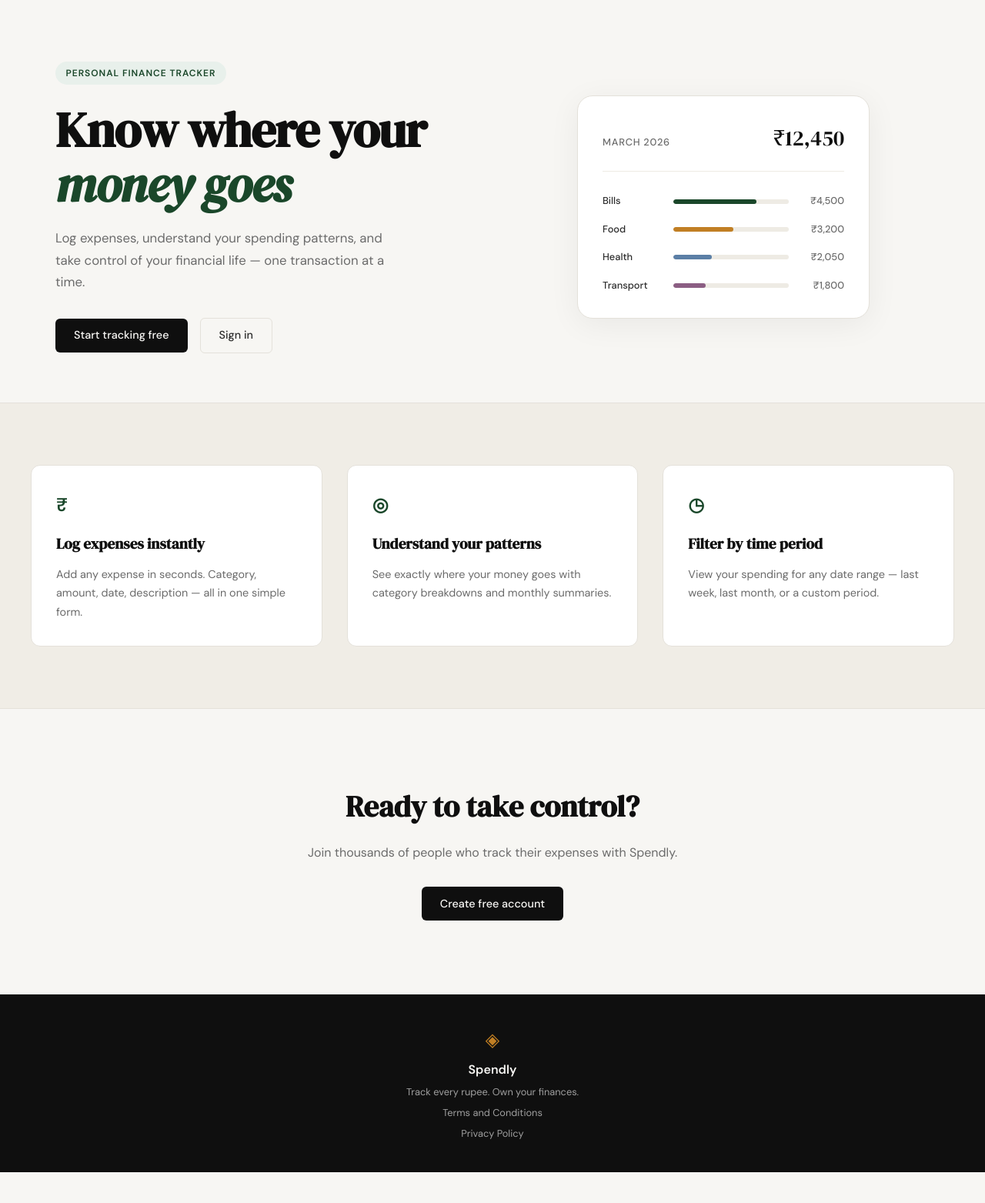
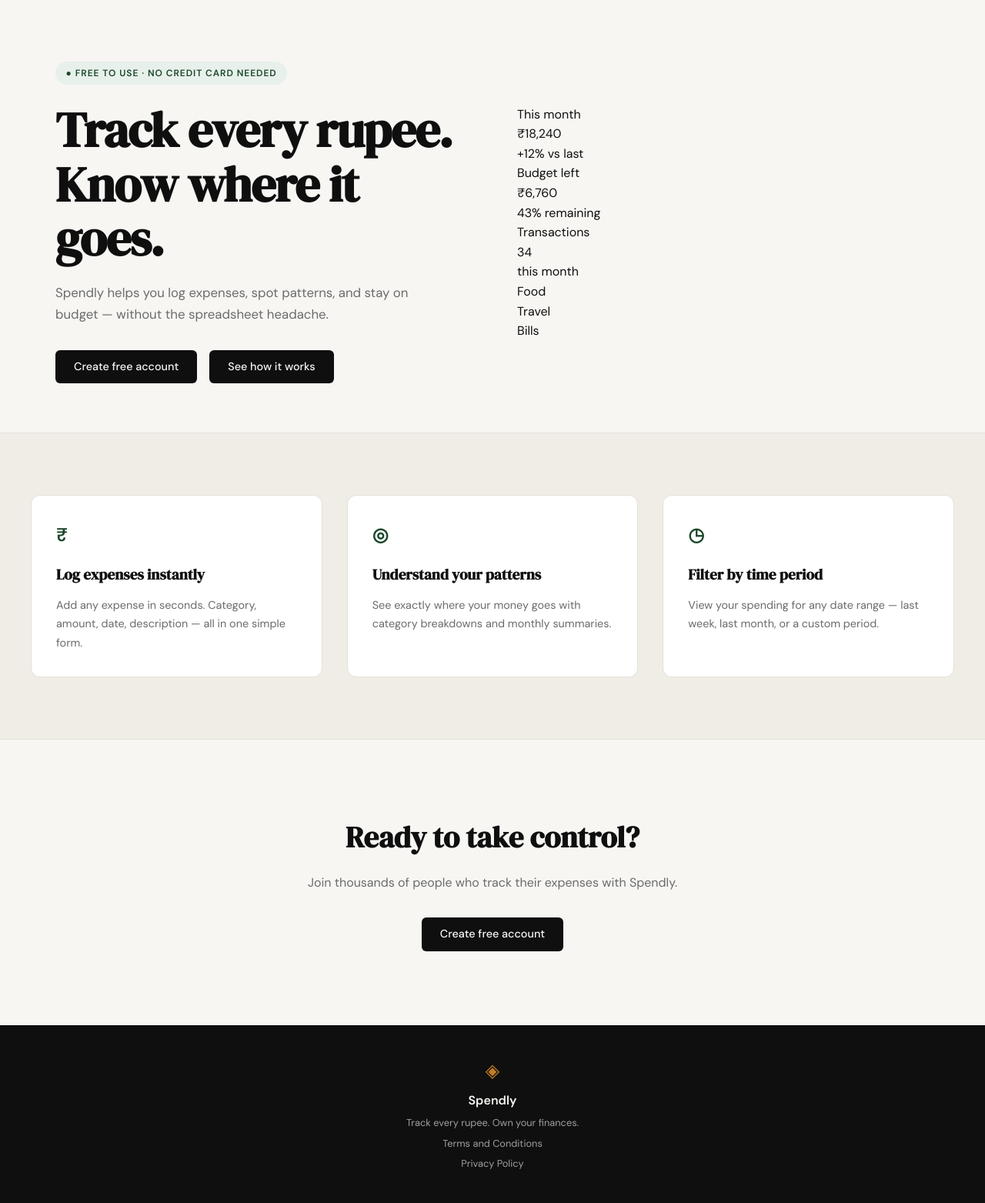
Before and after one commit to amandynamo/spendly, a Flask app: page / in a window 1280 px wide. Shown: the part 61-1624 px from the top of the page at 77% size. Before the commit the page ends 1584 px from the top, so only its background shows below. Run offline with Flask 3, Linux system fonts and the light colour scheme.

Commit message:
landing: redesign the landing page

```diff
--- a/expense-tracker/templates/landing.html
+++ b/expense-tracker/templates/landing.html
@@ -1,60 +1,73 @@
 {% extends "base.html" %}
 
 {% block title %}Spendly — Track Every Rupee{% endblock %}
+
+{% block head %}
+<link rel="stylesheet" href="{{ url_for('static', filename='css/landing.css') }}">
+{% endblock %}
 
 {% block content %}
 
 <section class="hero">
     <div class="hero-inner">
-        <div class="hero-badge">Personal Finance Tracker</div>
+        <div class="hero-badge">
+            <span class="badge-dot">●</span> Free to use · No credit card needed
+        </div>
         <h1 class="hero-title">
-            Know where your<br>
-            <em>money goes</em>
+            Track every rupee.<br>
+            <span class="hero-title-accent">Know where it goes.</span>
         </h1>
         <p class="hero-subtitle">
-            Log expenses, understand your spending patterns,
-            and take control of your financial life —
-            one transaction at a time.
+            Spendly helps you log expenses, spot patterns, and stay on
+            budget — without the spreadsheet headache.
         </p>
         <div class="hero-actions">
-            <a href="{{ url_for('register') }}" class="btn-primary">Start tracking free</a>
-            <a href="{{ url_for('login') }}" class="btn-ghost">Sign in</a>
+            <a href="{{ url_for('register') }}" class="btn-primary">Create free account</a>
+            <a href="#" class="btn-primary">See how it works</a>
         </div>
     </div>
-    <div class="hero-visual">
-        <div class="mock-card">
-            <div class="mock-card-header">
-                <span class="mock-label">March 2026</span>
-                <span class="mock-total">₹12,450</span>
+    <div class="hero-window">
+        <div class="window-chrome">
+            <span class="window-dot dot-red"></span>
+            <span class="window-dot dot-yellow"></span>
+            <span class="window-dot dot-green"></span>
+        </div>
+        <div class="window-body">
+            <div class="stat-grid">
+                <div class="stat-card">
+                    <div class="stat-label">This month</div>
+                    <div class="stat-value">₹18,240</div>
+                    <div class="stat-delta">+12% vs last</div>
+                </div>
+                <div class="stat-card">
+                    <div class="stat-label">Budget left</div>
+                    <div class="stat-value">₹6,760</div>
+                    <div class="stat-delta stat-delta-accent">43% remaining</div>
+                </div>
+                <div class="stat-card">
+                    <div class="stat-label">Transactions</div>
+                    <div class="stat-value">34</div>
+                    <div class="stat-delta-muted">this month</div>
+                </div>
             </div>
-            <div class="mock-bars">
-                <div class="mock-bar-row">
-                    <span class="mock-cat">Bills</span>
-                    <div class="mock-bar-track">
-                        <div class="mock-bar" style="width: 72%"></div>
+            <div class="window-bars">
+                <div class="window-bar-row">
+                    <span class="bar-cat">Food</span>
+                    <div class="bar-track">
+                        <div class="bar bar-food" style="width: 88%"></div>
                     </div>
-                    <span class="mock-amt">₹4,500</span>
                 </div>
-                <div class="mock-bar-row">
-                    <span class="mock-cat">Food</span>
-                    <div class="mock-bar-track">
-                        <div class="mock-bar mock-bar-2" style="width: 52%"></div>
+                <div class="window-bar-row">
+                    <span class="bar-cat">Travel</span>
+                    <div class="bar-track">
+                        <div class="bar bar-travel" style="width: 58%"></div>
                     </div>
-                    <span class="mock-amt">₹3,200</span>
                 </div>
-                <div class="mock-bar-row">
-                    <span class="mock-cat">Health</span>
-                    <div class="mock-bar-track">
-                        <div class="mock-bar mock-bar-3" style="width: 33%"></div>
+                <div class="window-bar-row">
+                    <span class="bar-cat">Bills</span>
+                    <div class="bar-track">
+                        <div class="bar bar-bills" style="width: 38%"></div>
                     </div>
-                    <span class="mock-amt">₹2,050</span>
-                </div>
-                <div class="mock-bar-row">
-                    <span class="mock-cat">Transport</span>
-                    <div class="mock-bar-track">
-                        <div class="mock-bar mock-bar-4" style="width: 28%"></div>
-                    </div>
-                    <span class="mock-amt">₹1,800</span>
                 </div>
             </div>
         </div>
```
